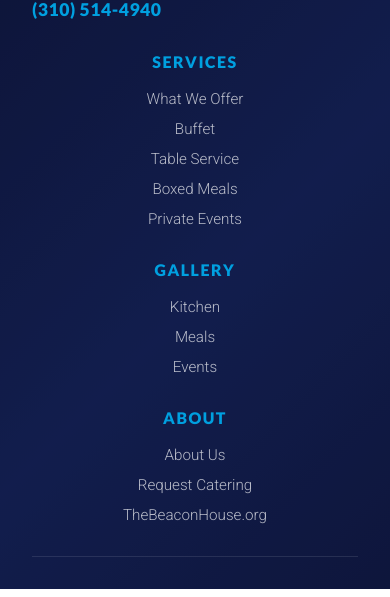
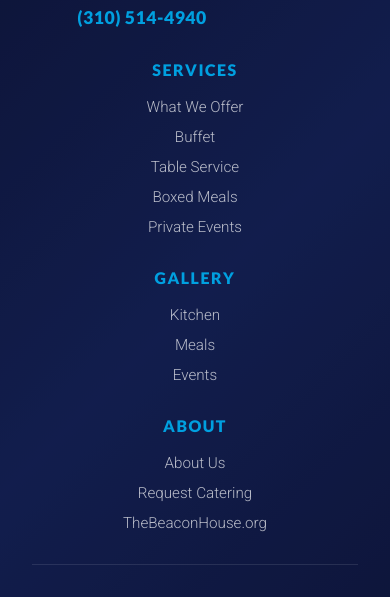
Before and after one commit to bgbeaconhouse/BH-Catering, a website: page public/index.html in a window 390 px wide. Shown: the part 6029-6626 px from the top of the page. Drawn offline with Linux system fonts and the light colour scheme.

Commit message:
centering of phone number in footer

```diff
--- a/public/footer.css
+++ b/public/footer.css
@@ -28,11 +28,13 @@
   font-family: 'Lato', sans-serif;
   font-weight: 700;
   font-size: 1.1rem;
-  margin-top: 0;
+  margin-top: 0.5rem;
   transition: color 0.3s;
   text-decoration: none;
   display: block;
   letter-spacing: 0.5px;
+  text-align: center;
+  width: 220px;
 }
 
 .footer-phone:hover {
```
